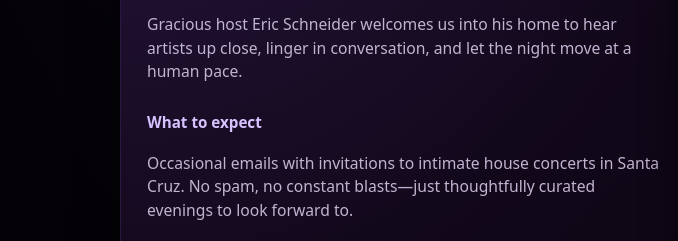
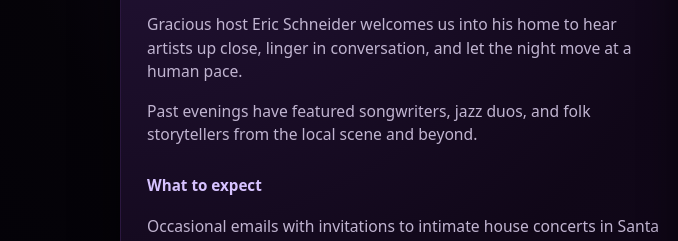
Before and after one commit to heartember/lounge-lit-concerts, a plain HTML site: page index.html in a window 1280 px wide. Shown: the part 293-534 px from the top of the page, 0-678 px from the left. Drawn offline with Linux system fonts and the light colour scheme.

Commit message:
Update index.html

```diff
--- a/index.html
+++ b/index.html
@@ -30,12 +30,14 @@
           for evenings of real listening. Just beyond the glass, a lush garden
           waterfall sets the tone while instruments come alive and songs unfold.
         </p>
-
         <p>
           Gracious host Eric Schneider welcomes us into his home to hear artists
           up close, linger in conversation, and let the night move at a human pace.
         </p>
-
+        <p class="note">
+          Past evenings have featured songwriters, jazz duos, and folk storytellers
+          from the local scene and beyond.
+        </p>
         <h2 class="subheading">What to expect</h2>
           <p class="subheading-copy">
             Occasional emails with invitations to intimate house concerts in Santa Cruz.
```
